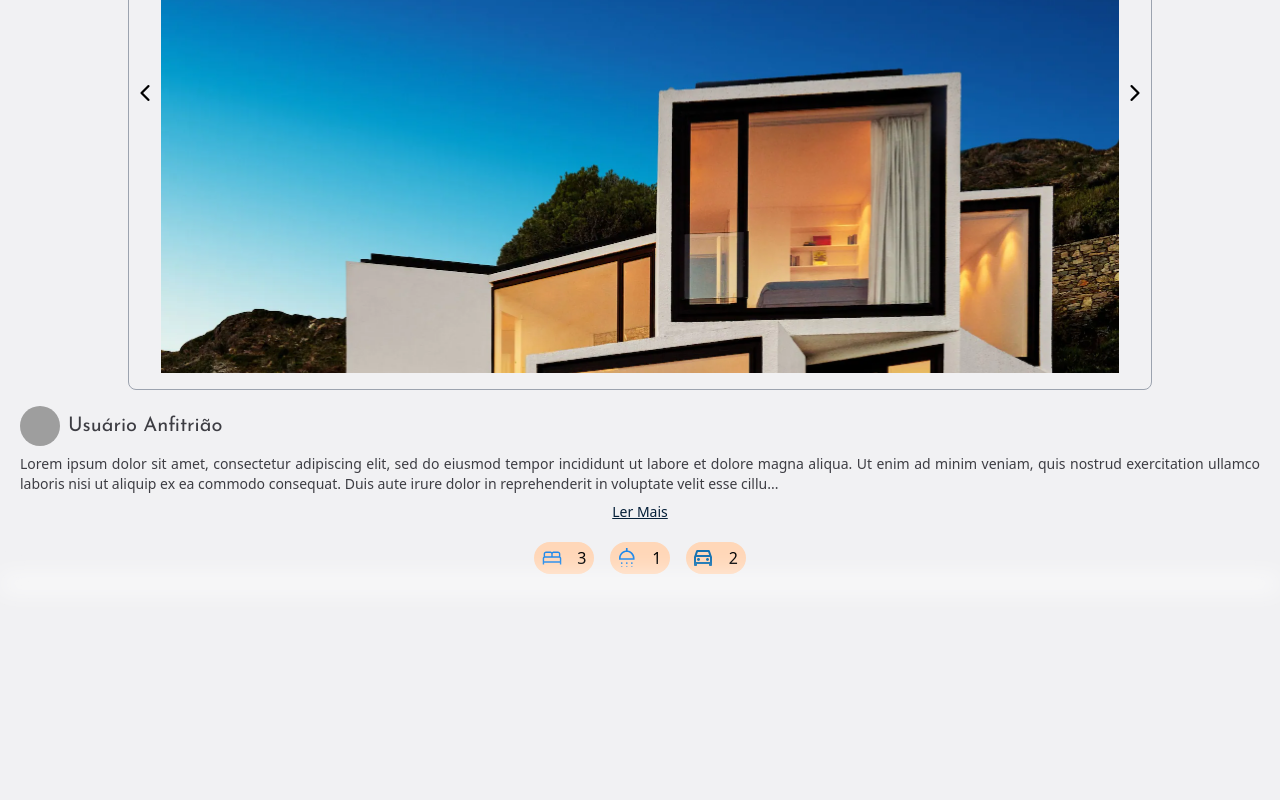
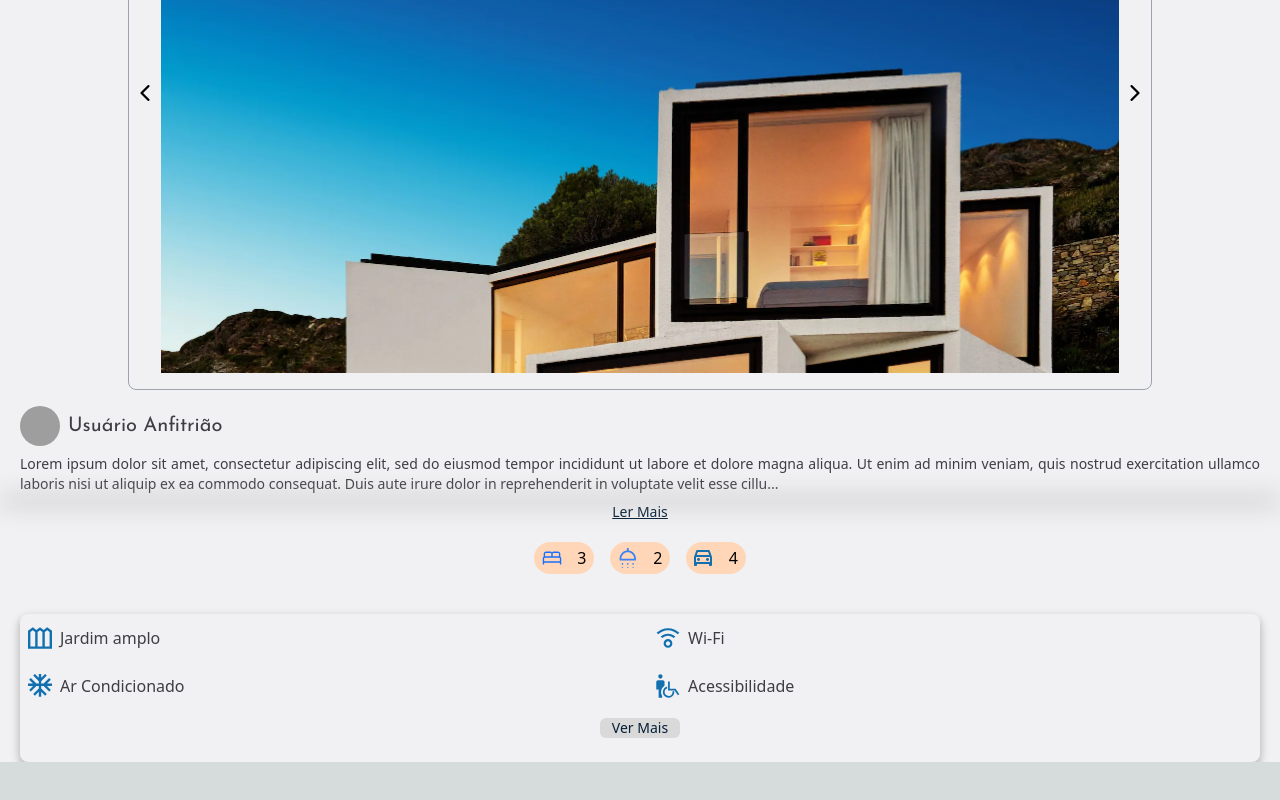
Before and after one commit to ADS2024-2-LocaEspaco/LocacaoEspacoFE, a Next.js app: page /anuncio/exibir/exibirAnuncio in a window 1280 px wide. Shown: the part 262-1062 px from the top of the page. After the commit the page ends 1024 px from the top, so only its background shows below. Built offline with nearby package versions, Linux system fonts and the light colour scheme; grey boxes are pictures that could not be loaded.

Commit message:
Criando comodidades dinamicas e realizando alterações nos icones

```diff
--- a/src/pages/anuncio/components/anfitriaoProps.tsx
+++ b/src/pages/anuncio/components/anfitriaoProps.tsx
@@ -1,6 +1,6 @@
 /* eslint-disable @next/next/no-img-element */
 'use client'
-import { useRef, useState } from "react"
+import { use, useEffect, useRef, useState } from "react"
 
 interface AnfitriaoProps {
   foto: string,
@@ -18,6 +18,11 @@ interface ImovelProps {
   vagas: number,
   area: number,
   anfitriao: AnfitriaoProps
+}
+
+interface ComodidadesProps {
+  nome: string,
+  icone: string
 }
 
 export const anfitriaoData = {
@@ -38,20 +43,46 @@ export const imovelData = {
   anfitriao: anfitriaoData
 }
 
+const mockFetchComodidades = (): Promise<ComodidadesProps[]> => {
+  return new Promise((resolve) => {
+    setTimeout(() => {
+      resolve([
+        { nome: 'Jardim amplo', icone: '/icons/outdoor_garden_icon.svg' },
+        { nome: 'Wi-Fi', icone: '/icons/wifi_icon.svg' },
+        { nome: 'Ar Condicionado', icone: '/icons/ice_icon.svg' },
+        { nome: 'Acessibilidade', icone: '/icons/accessibility_icon.svg' },
+        { nome: 'Piscina', icone: '/icons/pool_icon.svg' },
+        { nome: 'Cozinha', icone: '/icons/restaurant_icon.svg' },
+        { nome: 'Máquina de Lavar', icone: '/icons/laundry_icon.svg' },
+        { nome: 'Permitido animais', icone: '/icons/pets_icon.svg' },
+        { nome: 'Área para churrasco', icone: '/icons/outdoor_grill_icon.svg' },
+        { nome: 'Garagem para quatro carros', icone: '/icons/car_icon.svg' }
+      ])
+    }, 2000)
+  })
+}
+
 const AnfitriaoInfos = ({ foto, nome, descricao, quartos, banheiros, vagas }: AnfitriaoProps & { quartos: number, banheiros: number, vagas: number }) => {
   const [lerMais, setLerMais] = useState(false);
   const truncatedDescription = descricao.substring(0, 300);
   const descricaoRef = useRef<HTMLParagraphElement>(null);
+  const [comodidades, setComodidades] = useState<ComodidadesProps[]>([]);
 
   const amenities = [
-    { type: 'Quartos', count: quartos, icon: '/icons/bed_icon.svg' },
-    { type: 'Banheiros', count: banheiros, icon: '/icons/shower_icon.svg' },
+    { type: 'Quartos', count: quartos, icon: '/icons/bed.svg' },
+    { type: 'Banheiros', count: banheiros, icon: '/icons/shower.svg' },
     { type: 'Vagas', count: vagas, icon: '/icons/car_icon.svg' },
   ];
 
+  useEffect(() => {
+    mockFetchComodidades().then((comodidades) => setComodidades(comodidades));
+  }, []);
+
+  const [verMaisComodidades, setVerMaisComodidades] = useState(false);
+  const comodidadesParaExibir = verMaisComodidades ? comodidades : comodidades.slice(0, 4);
 
   return (
-    <div className="flex flex-col justify-items-center ml-0 h-screen">
+    <div className="flex flex-col justify-items-center ml-0 h-full">
       <div className="flex items-center mb-2 px-5">
         <img src={foto} alt="" className="rounded-full w-10 h-10 mr-2" />
         <h2 className="font-josefin text-xl font-medium text-[#3D3D43] truncate md:max-w-md " >{nome}</h2>
@@ -61,7 +92,7 @@ const AnfitriaoInfos = ({ foto, nome, descricao, quartos, banheiros, vagas }: An
           {lerMais ? descricao : truncatedDescription + '...'}
         </p>
         {!lerMais && (
-          <div className="absolute bottom-6 left-0 w-full h-4 bg-gradient-to-b from-transparent via-white to-white blur-md pointer-events-none " />
+          <div className="absolute left-0 w-full h-2 bg-gradient-to-b from-transparent via-white to-black blur-md pointer-events-none " />
         )}
         <div className="flex pt-2 justify-center">
           {descricao.length > 350 && (
@@ -79,6 +110,22 @@ const AnfitriaoInfos = ({ foto, nome, descricao, quartos, banheiros, vagas }: An
             </button>
           ))}
         </div>
+
+        <div className="font-sans rounded-lg border-b-black border-0 shadow grid grid-cols-2 gap-4 pt-2 pb-6" style={{ boxShadow: '0 4px 10px rgba(0, 0, 0, 0.3)' }}>
+          {comodidadesParaExibir.map((comodidade) => (
+            <div key={comodidade.nome} className="flex items-center w-auto h-8 px-2 ">
+              <img src={comodidade.icone} alt={comodidade.nome} className="w-6 h-6 mr-2" />
+              <p className="text-[#3D3D43] text-sm sm:text-base">{comodidade.nome}</p>
+            </div>
+          ))}
+          {comodidades.length > 4 && (
+            <div className="col-span-2 flex justify-center items-center">
+              <button onClick={() => setVerMaisComodidades(!verMaisComodidades)} className="bg-[#D9D9D9] mx-1 w-20 rounded-md text-[#051F38] text-sm items-center font-normal">
+                {verMaisComodidades ? 'Ver Menos' : 'Ver Mais'}
+              </button>
+            </div>
+          )}
+        </div>
       </div>
     </div>
   )
--- a/src/pages/anuncio/exibir/exibirAnuncio/index.tsx
+++ b/src/pages/anuncio/exibir/exibirAnuncio/index.tsx
@@ -16,7 +16,7 @@ const ExibirAnuncio = () => {
   const [imagens] = useState([image1, image2, image3]);
 
   return (
-    <div className='bg-[#F1F1F3] h-full'>
+    <div className='bg-[#F1F1F3] h-100%'>
 
       {/* Section 1 */}
       <section className="flex flex-col items-center mb-4">
@@ -30,7 +30,7 @@ const ExibirAnuncio = () => {
 
       {/* Section 2 */}
       <section>
-        <AnfitriaoInfos quartos={3} banheiros={1} vagas={2} {...anfitriaoData} />
+        <AnfitriaoInfos quartos={3} banheiros={2} vagas={4} {...anfitriaoData} />
       </section>
 
     </div>
```
Also changed, not shown: public/icons/bed.svg (added), public/icons/shower.svg (added).
